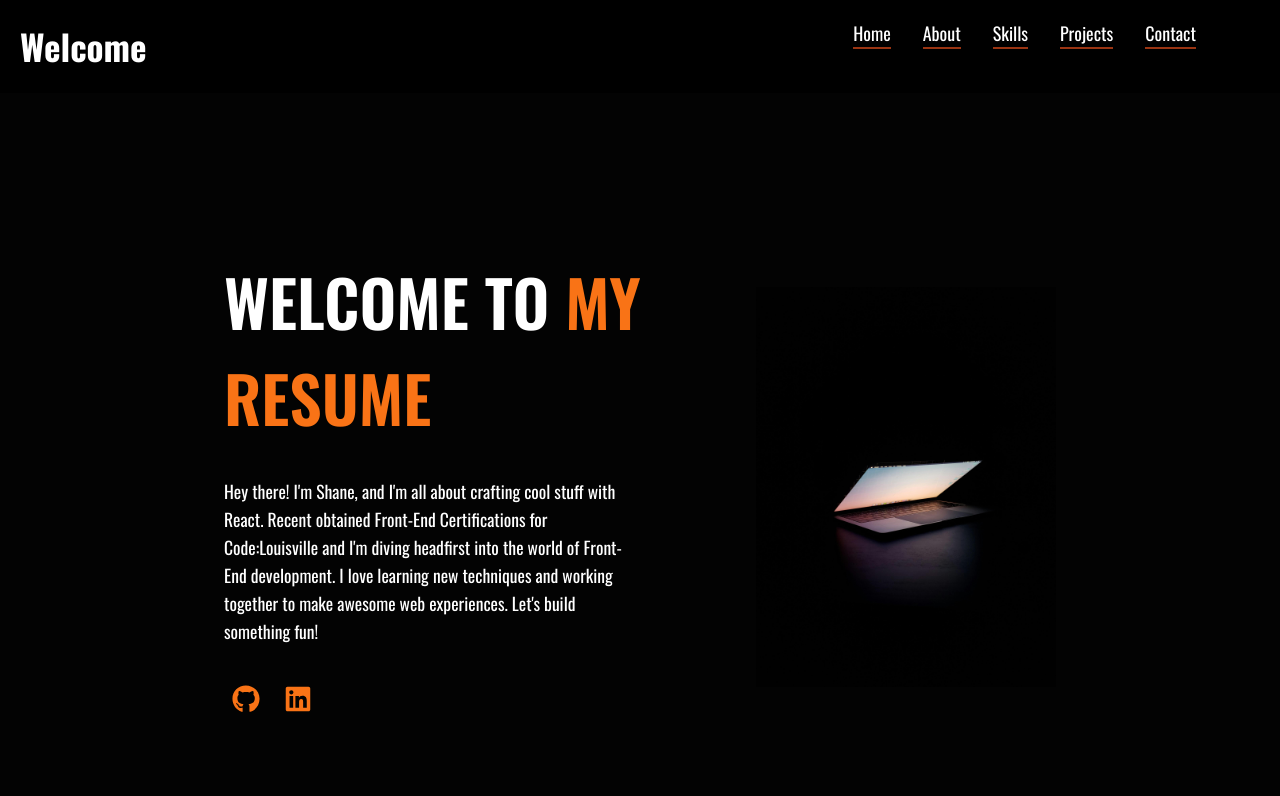
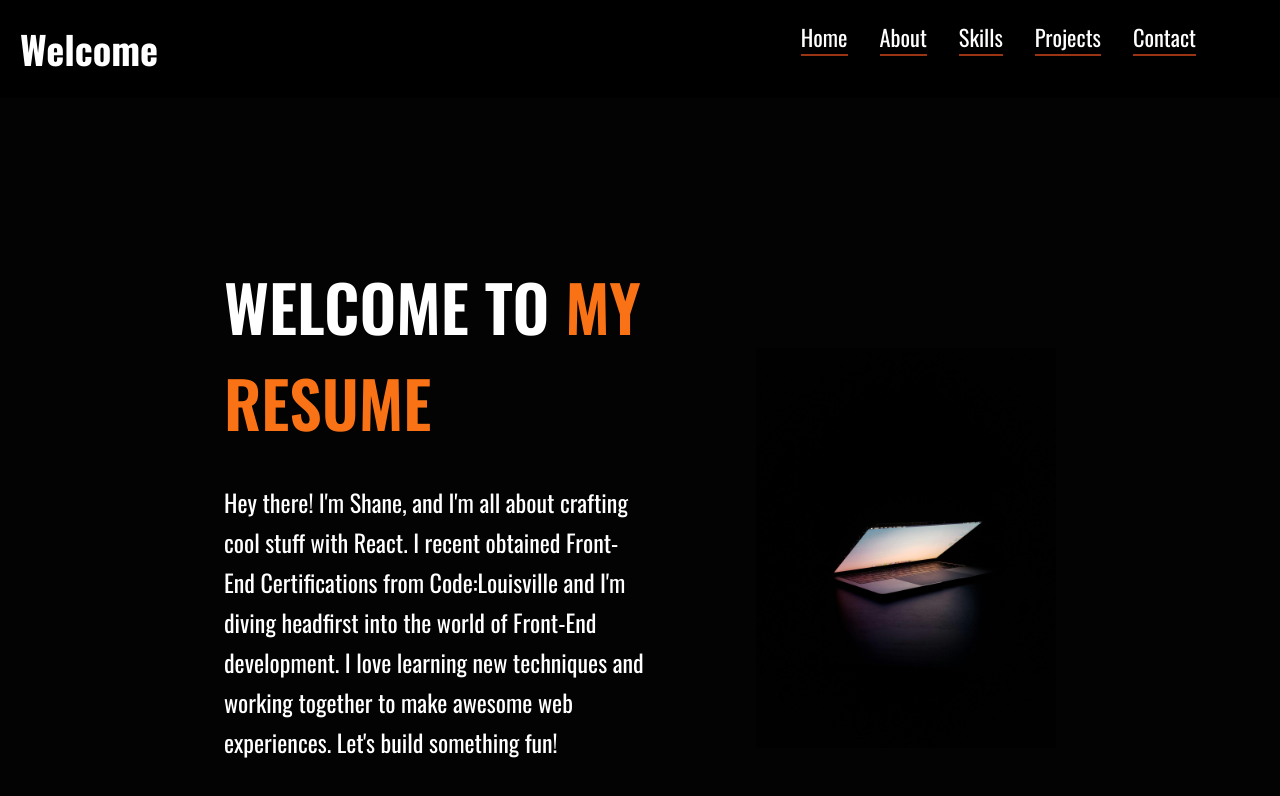
Before and after one commit to Shanehortonm/resume2024, a React (Vite) app: page / in a window 1280 px wide. Shown: the top 796 px of the page. Built offline with nearby package versions, Linux system fonts and the light colour scheme.

Commit message:
readded files

```diff
--- a/src/components/About.jsx
+++ b/src/components/About.jsx
@@ -24,13 +24,10 @@ export const About = () => {
         >
           About me
         </h1>
-        <p data-aos="fade-left" className="text-[1.1rem] leading-7">
-          Hey there! I'm Shane, and I'm all about crafting cool stuff with
-          React. Recent obtained Front-End Certifications for Code:Louisville
-          and I'm diving headfirst into the world of Front-End development. I
-          love learning new techniques and working together to make awesome web
-          experiences. Let's build something fun!
-        </p>
+        <p
+          data-aos="fade-left"
+          className="text-[1.1rem] lg:text-[1.5rem] leading-10"
+        ></p>
         <div className="flex mt-8 gap-2">
           <div className="flex items-center justify-center">
             <div className="flex space-x-2">
--- a/src/components/Banner.jsx
+++ b/src/components/Banner.jsx
@@ -15,9 +15,12 @@ export const Banner = () => {
           Welcome To{" "}
           <span className="text-orange-500 uppercase">My Resume</span>
         </h1>
-        <p data-aos="fade-left" className="text-[1.1rem] leading-7">
+        <p
+          data-aos="fade-left"
+          className="text-[1.1rem] leading-10 lg:text-[1.5rem]"
+        >
           Hey there! I'm Shane, and I'm all about crafting cool stuff with
-          React. Recent obtained Front-End Certifications for Code:Louisville
+          React. I recent obtained Front-End Certifications from Code:Louisville
           and I'm diving headfirst into the world of Front-End development. I
           love learning new techniques and working together to make awesome web
           experiences. Let's build something fun!
--- a/src/components/Nav.jsx
+++ b/src/components/Nav.jsx
@@ -13,7 +13,7 @@ const Nav = () => {
   const content = (
     <>
       <div className=" cursor-pointer lg:hidden block absolute top-16 w-full left-0 right-0 main-bg transition-all ">
-        <ul className=" m-auto text-center text-xl p-20 max-w-[400px] flex flex-col justify-center ">
+        <ul className=" m-auto text-center text-[1.4rem] gap-5 p-20 max-w-[400px] flex flex-col justify-center ">
           <Link spy={true} smooth={true} to="Home">
             <li className="my-4 py-4 border-b main-bg hover:bg-orange-500 hover:rounded">
               Home
@@ -46,13 +46,15 @@ const Nav = () => {
 
   return (
     <nav className="main-bg">
-      <div className="h-10vh flex justify-between z-50 text-white lg:py-5 px-5 py-4 flex-1">
+      <div className="h-0vh flex justify-between z-50 text-white lg:py-5 px-5 py-4 flex-1">
         <div className="flex items-center flex-1">
-          <span className="text-[2.2rem] font-bold">Welcome</span>
+          <span className="text-[2.2rem] font-bold lg:text-[2.4rem] ">
+            Welcome
+          </span>
         </div>
         <div className="lg:flex md:flex lg: flex-1 items center justify-end font-normal hidden">
           <div className="flex-10">
-            <ul className="flex gap-8 mr-16 text-[18px]">
+            <ul className="flex gap-8 mr-16 text-[1.2rem] lg:text-[1.4rem]">
               <Link spy={true} smooth={true} to="Home">
                 <li className="hover:text-orange-500 transition border-b-2 border-orange-800 hover:border-orange-500 cursor-pointer">
                   Home
```
